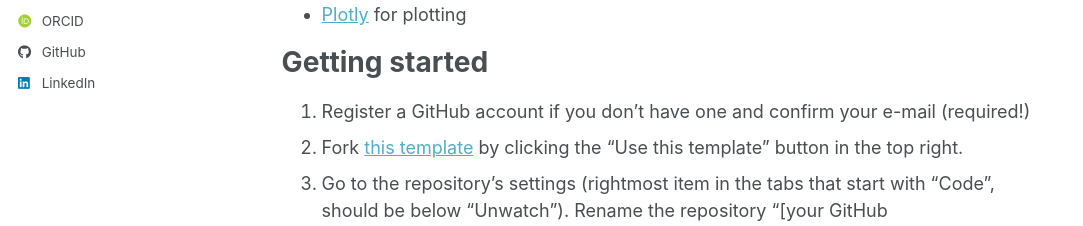
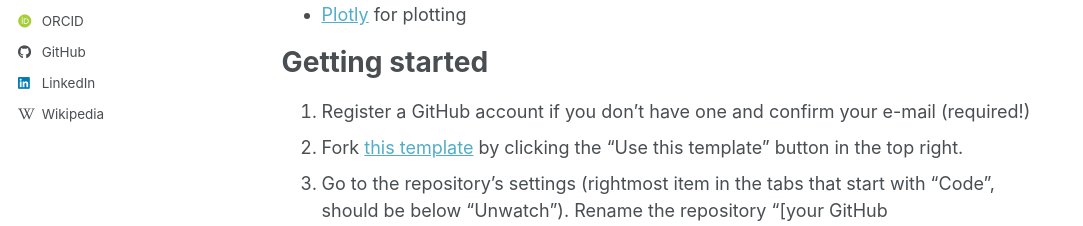
Before and after one commit to sgshindler/sgshindler.github.io, a Jekyll site: the page built from _pages/about.md, in a window 1280 px wide and 900 px high, scrolled down 519 px. Shown: the part 671-897 px from the top of the window, without its empty margins (0-1083 px from the left). Built offline with Jekyll 4.4.1, drawn with Linux system fonts in a browser that asks for light colours; some web fonts are replaced; a script bundle is joined from its source files by our own code; library files that are not in the unit come from our copies.

Commit message:
Update _config.yml

```diff
--- a/_config.yml
+++ b/_config.yml
@@ -76,7 +76,7 @@ author:
   twitter          : # Username for X / Twitter
   vine             : # Username
   weibo            : # Username
-  wikipedia        : # Username
+  wikipedia        : ""# Username
   xing             : # Username
   youtube          : # Username
   zhihu            : # Username
```
